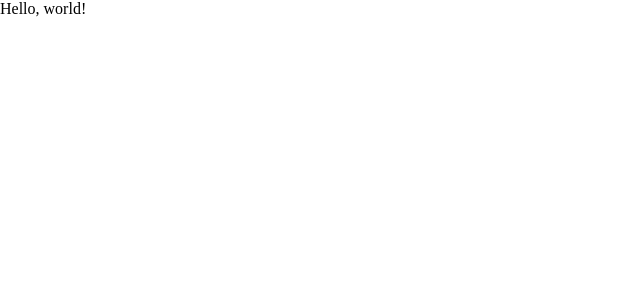
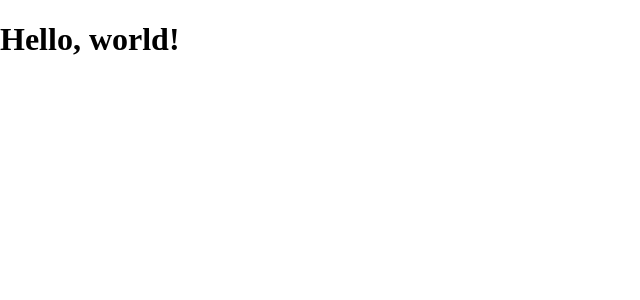
Before and after one commit to marcnyamweya/omarinyx, a Next.js app: page / in a window 1280 px wide. Shown: the top 300 px of the page, without its empty margins (0-640 px from the left). Built offline with nearby package versions, Linux system fonts and the light colour scheme.

Commit message:
feat: implement WindowManager and ProcessContext for dynamic component rendering

```diff
--- /dev/null
+++ b/components/apps/HelloWorld.tsx
@@ -0,0 +1,16 @@
+import { FC } from "react";
+
+const HelloWorld: FC = () => {
+  return <h1>Hello, world!</h1>;
+};
+
+// function HelloWorld(params: string) {
+//   console.log(params);
+//   return (
+//     <div>
+//       <h1>{He}</h1>
+//     </div>
+//   );
+// }
+
+export default HelloWorld;
--- /dev/null
+++ b/components/system/WindowManager.tsx
@@ -0,0 +1,16 @@
+"use client";
+import { useContext } from "react";
+import { ProcessContext } from "../../contexts/process";
+const WindowManager: React.FC = () => {
+  const { processes } = useContext(ProcessContext);
+
+  return (
+    <>
+      {Object.entries(processes).map(([id, { Component }]) => (
+        <Component key={id} />
+      ))}
+    </>
+  );
+};
+
+export default WindowManager;
--- /dev/null
+++ b/contexts/process.tsx
@@ -0,0 +1,46 @@
+// import { useState, type FC, createContext } from "react";
+// import type { Process } from "../types/utils/processDirectory";
+// import processDirectory from "../utils/processDirectory";
+
+
+
+
+// const ProcessContext = createContext<ProcessContextState>({processes: {}});
+
+
+// export const ProcessProvider: FC<ProcessProviderProps> = ({ children }) => {
+//     const [processes] = useState(processDirectory);
+
+//     return (
+//         <ProcessContext.Provider value={{ processes }}>
+//             {children}
+//         </ProcessContext.Provider>
+//     );
+// };
+
+// export const ProcessConsumer = ProcessContext.Consumer;
+
+"use client";
+import { useState, type FC, createContext } from "react";
+import type { Process } from "../types/utils/processDirectory";
+import processDirectory from "../utils/processDirectory";
+
+type ProcessContextState = {
+    processes: Partial<Process>;
+};
+
+type ProcessProviderProps = {
+    children: React.ReactNode
+};
+
+export const ProcessContext = createContext<ProcessContextState>({ processes: {} });
+
+export const ProcessProvider: FC<ProcessProviderProps> = ({ children }) => {
+    const [processes] = useState(processDirectory);
+
+    return (
+        <ProcessContext.Provider value={{processes}}>
+        {children}
+        </ProcessContext.Provider>
+    )
+};
--- a/src/app/layout.tsx
+++ b/src/app/layout.tsx
@@ -17,6 +17,9 @@ export default function RootLayout({
 }) {
   return (
     <html lang="en">
+      <head>
+        <meta charSet="UTF-8" />
+      </head>
       <body>{children}</body>
     </html>
   );
--- a/src/app/page.tsx
+++ b/src/app/page.tsx
@@ -1,5 +1,23 @@
-import { ReactElement } from "react";
+// import { ReactElement } from "react";
 
-export default function Index(): ReactElement {
-    return <div>Hello, world!</div>;
+// export default function Index(): ReactElement {
+//     return <div>Hello, world!</div>;
+// }
+// import { ReactElement } from "react";
+// import processDirectory from "../../utils/processDirectory";
+
+// export default function Home(): ReactElement {
+//   return <processDirectory.HelloWorld.component />;
+// }
+
+import WindowManager from "../../components/system/WindowManager";
+import { ProcessProvider } from "../../contexts/process";
+import type { ReactElement } from "react";
+
+export default function Home(): ReactElement {
+  return (
+    <ProcessProvider>
+      <WindowManager />
+    </ProcessProvider>
+  );
 }
--- /dev/null
+++ b/types/utils/processDirectory.ts
@@ -0,0 +1,11 @@
+// eslint-disable-next-line @typescript-eslint/no-unused-vars
+import type { ComponentType } from "react";
+
+export type Process = {
+    // eslint-disable-next-line @typescript-eslint/no-explicit-any
+    Component: any; // ReactNode | ComponentType;
+};
+
+export type Processes = {
+    [id: string]: Process;
+}
--- /dev/null
+++ b/utils/processDirectory.tsx
@@ -0,0 +1,9 @@
+import dynamic from "next/dynamic";
+import type { Processes } from "../types/utils/processDirectory";
+
+const processDirectory: Processes = {
+    HelloWorld: {
+        Component: dynamic(() => import('../components/apps/HelloWorld')),
+    }
+};
+export default processDirectory;
```
